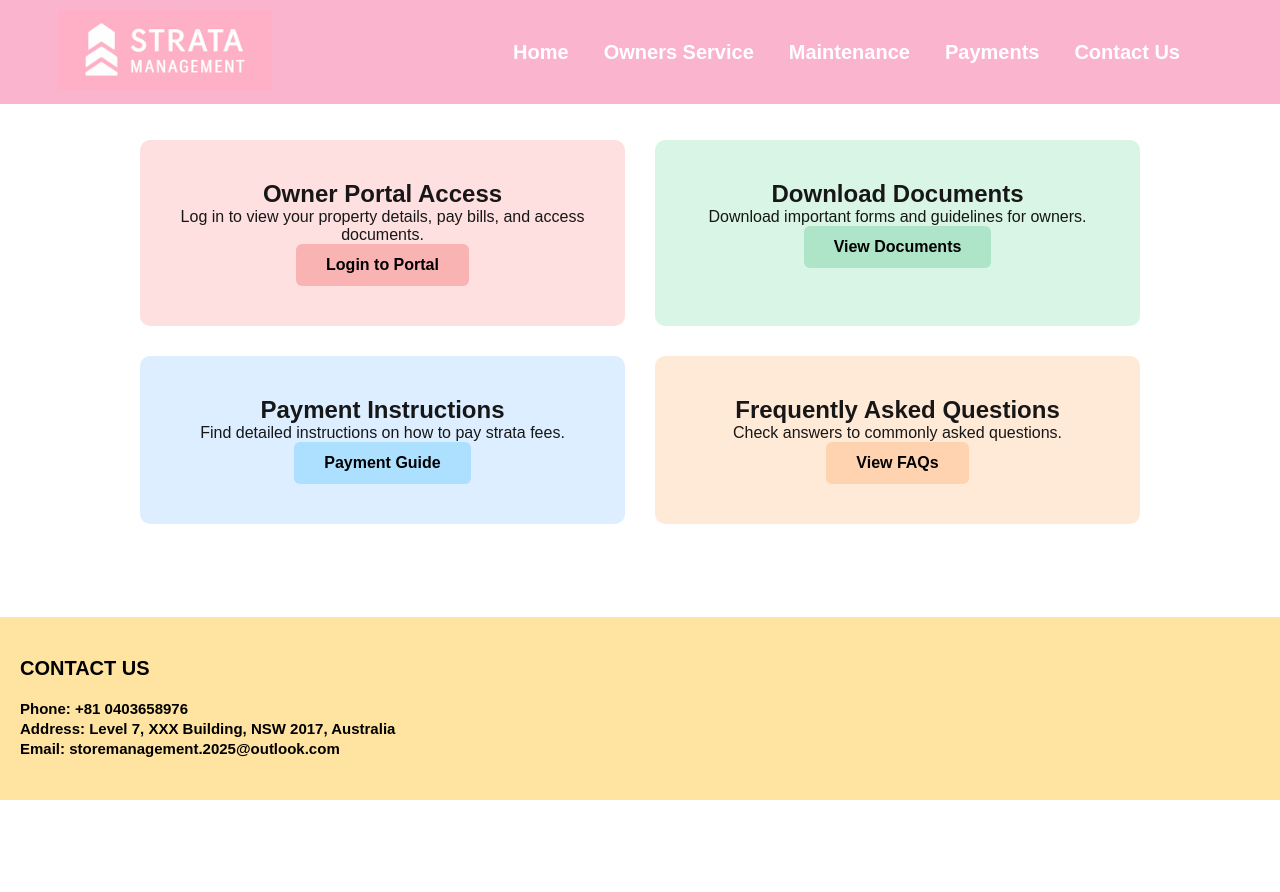
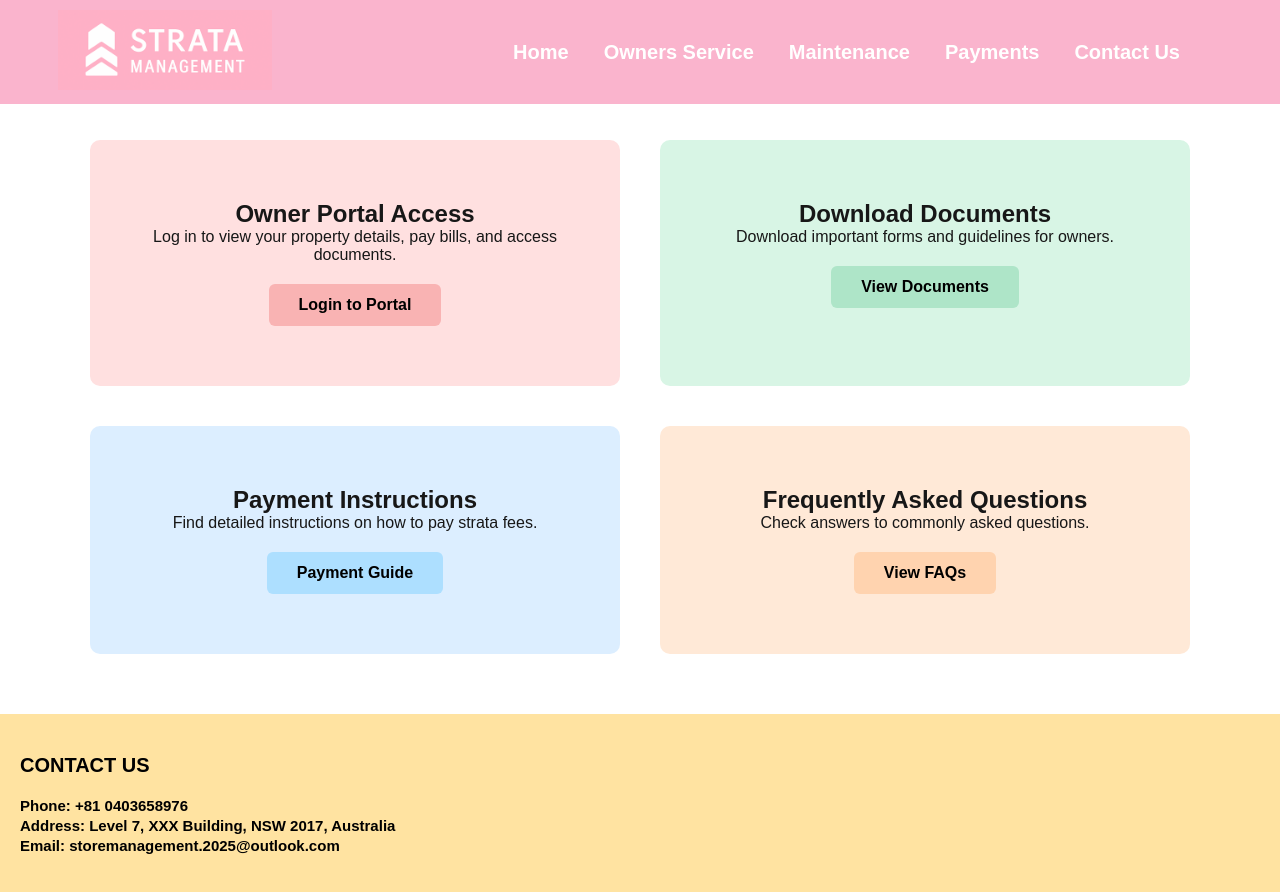
Before and after one commit to kcui07/strata-management, a Next.js app: page /owners in a window 1280 px wide. Shown: the top 892 px of the page. Before the commit the page ends 800 px from the top, so only its background shows below. Built offline with nearby package versions, Linux system fonts and the light colour scheme.

Commit message:
Update Owner page

```diff
--- a/pages/owners.js
+++ b/pages/owners.js
@@ -12,7 +12,6 @@ export default function Owners() {
         flexDirection: 'column',
         minHeight: '100vh',
       }}>
-
         <main style={{
           flex: '1',
           paddingTop: '140px',
@@ -22,41 +21,50 @@ export default function Owners() {
           <div style={{
             display: 'grid',
             gridTemplateColumns: '1fr 1fr',
-            gap: '30px',
-            maxWidth: '1000px',
+            gap: '40px',
+            maxWidth: '1100px',
             margin: '0 auto'
           }}>
+
             {/* Owner Portal */}
-            <div style={{ backgroundColor: '#ffe0e0', padding: '40px 20px', borderRadius: '10px' }}>
+            <div style={{ backgroundColor: '#ffe0e0', padding: '60px 30px', borderRadius: '10px' }}>
               <h2>Owner Portal Access</h2>
-              <p>Log in to view your property details, pay bills, and access documents.</p>
+              <p style={{ marginBottom: '20px' }}>
+                Log in to view your property details, pay bills, and access documents.
+              </p>
               <button className="owner-btn pink">
                 Login to Portal
               </button>
             </div>
 
             {/* Download */}
-            <div style={{ backgroundColor: '#d8f5e5', padding: '40px 20px', borderRadius: '10px' }}>
+            <div style={{ backgroundColor: '#d8f5e5', padding: '60px 30px', borderRadius: '10px' }}>
               <h2>Download Documents</h2>
-              <p>Download important forms and guidelines for owners.</p>
+              <p style={{ marginBottom: '20px' }}>
+                Download important forms and guidelines for owners.
+              </p>
               <button className="owner-btn green">
                 View Documents
               </button>
             </div>
 
             {/* Payment */}
-            <div style={{ backgroundColor: '#dceeff', padding: '40px 20px', borderRadius: '10px' }}>
+            <div style={{ backgroundColor: '#dceeff', padding: '60px 30px', borderRadius: '10px' }}>
               <h2>Payment Instructions</h2>
-              <p>Find detailed instructions on how to pay strata fees.</p>
+              <p style={{ marginBottom: '20px' }}>
+                Find detailed instructions on how to pay strata fees.
+              </p>
               <button className="owner-btn blue">
                 Payment Guide
               </button>
             </div>
 
             {/* FAQ */}
-            <div style={{ backgroundColor: '#ffe9d7', padding: '40px 20px', borderRadius: '10px' }}>
+            <div style={{ backgroundColor: '#ffe9d7', padding: '60px 30px', borderRadius: '10px' }}>
               <h2>Frequently Asked Questions</h2>
-              <p>Check answers to commonly asked questions.</p>
+              <p style={{ marginBottom: '20px' }}>
+                Check answers to commonly asked questions.
+              </p>
               <button className="owner-btn orange">
                 View FAQs
               </button>
```
